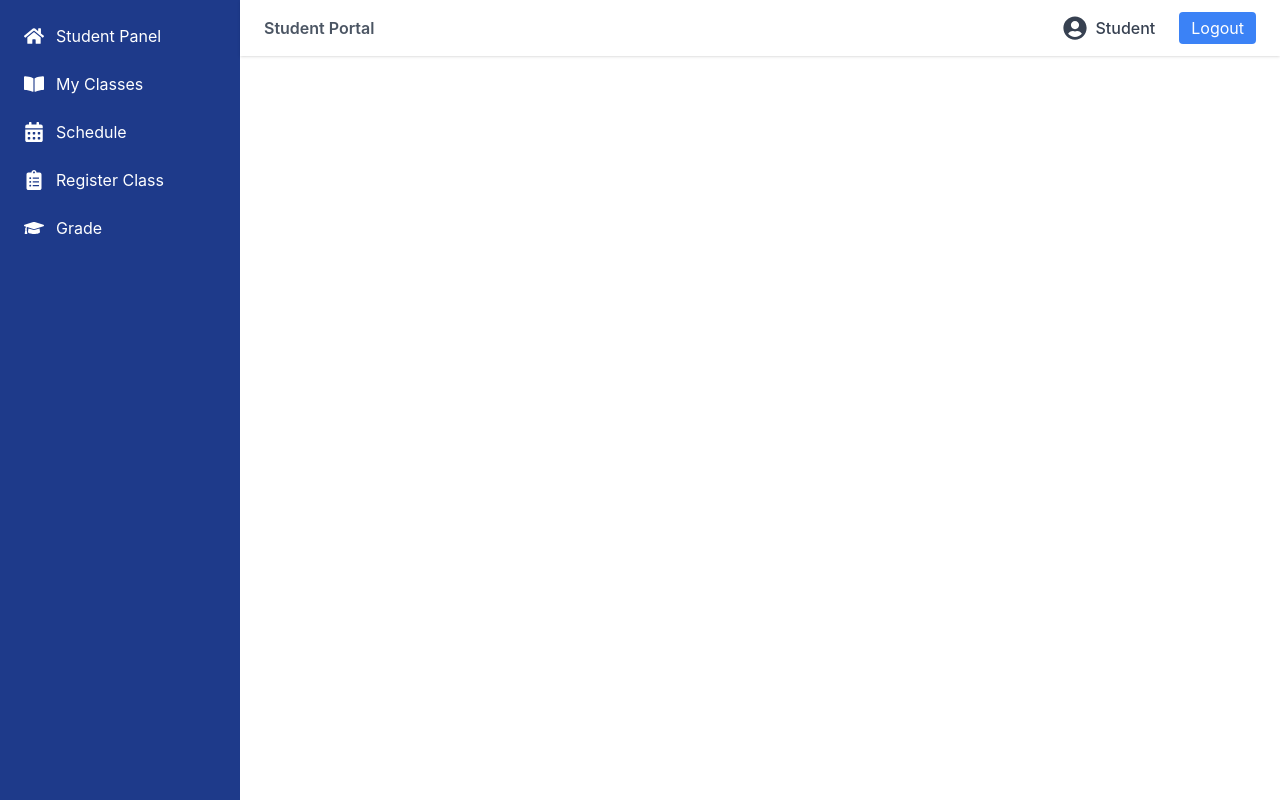
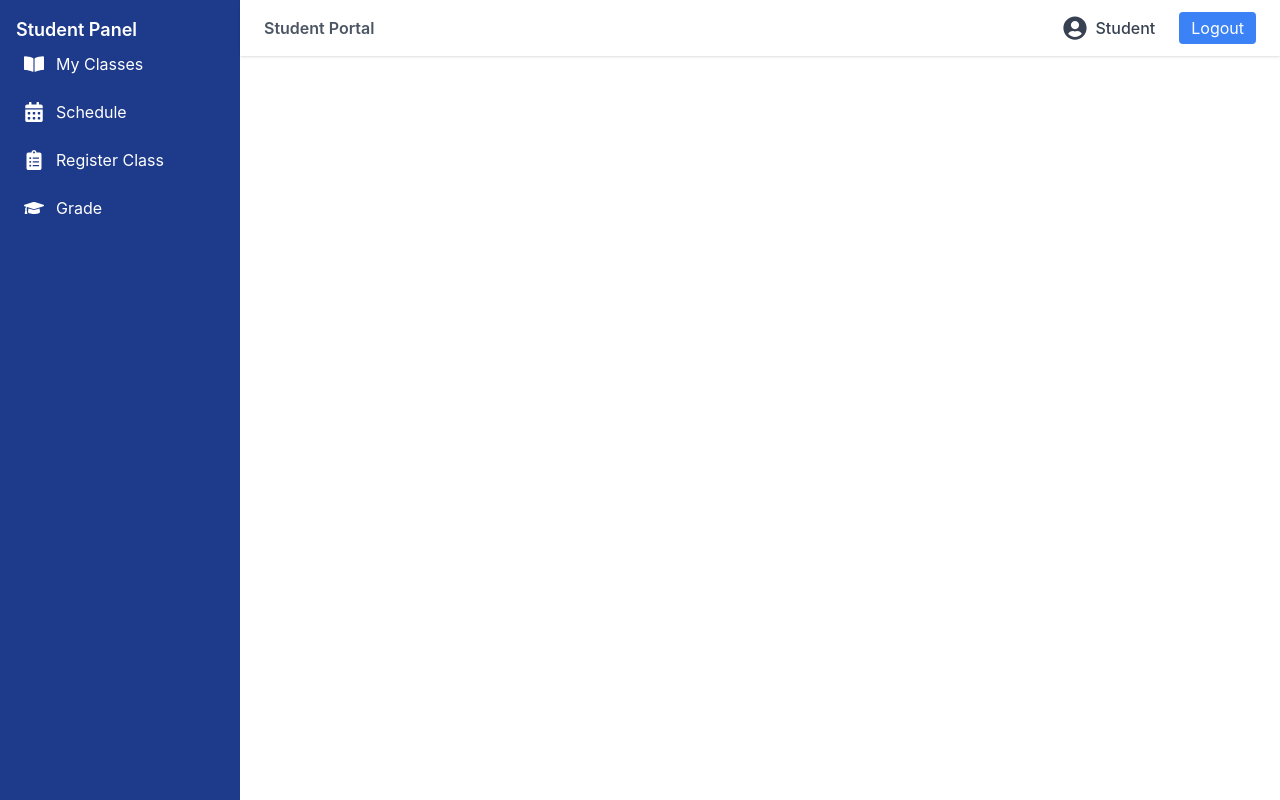
Before and after one commit to duyanh1306/EnglishCenterManagementApp, a React (Create React App) app in the folder client/: page /student in a window 1280 px wide. Built offline with nearby package versions, Linux system fonts and the light colour scheme.

Commit message:
merge main

```diff
--- a/client/src/components/student/Sidebar.js
+++ b/client/src/components/student/Sidebar.js
@@ -13,7 +13,7 @@ const Sidebar = () => {
   const location = useLocation();
 
   const menuItems = [
-    { name: "Student Panel", icon: <FaHome />, path: "/student/dashboard" },
+    // { name: "Student Panel", icon: <FaHome />, path: "/student/dashboard" },
     { name: "My Classes", icon: <FaBookOpen />, path: "/student/my-classes" },
     { name: "Schedule", icon: <FaCalendarAlt />, path: "/student/schedule" },
     {
@@ -36,7 +36,9 @@ const Sidebar = () => {
       >
         {isOpen ? "✖" : "☰"}
       </button>
-
+      <div className="hidden md:block">
+        <h2 className="text-lg font-semibold">Student Panel</h2>
+      </div>
       <ul className="flex flex-col gap-2">
         {menuItems.map((item) => (
           <li key={item.path}>
```
